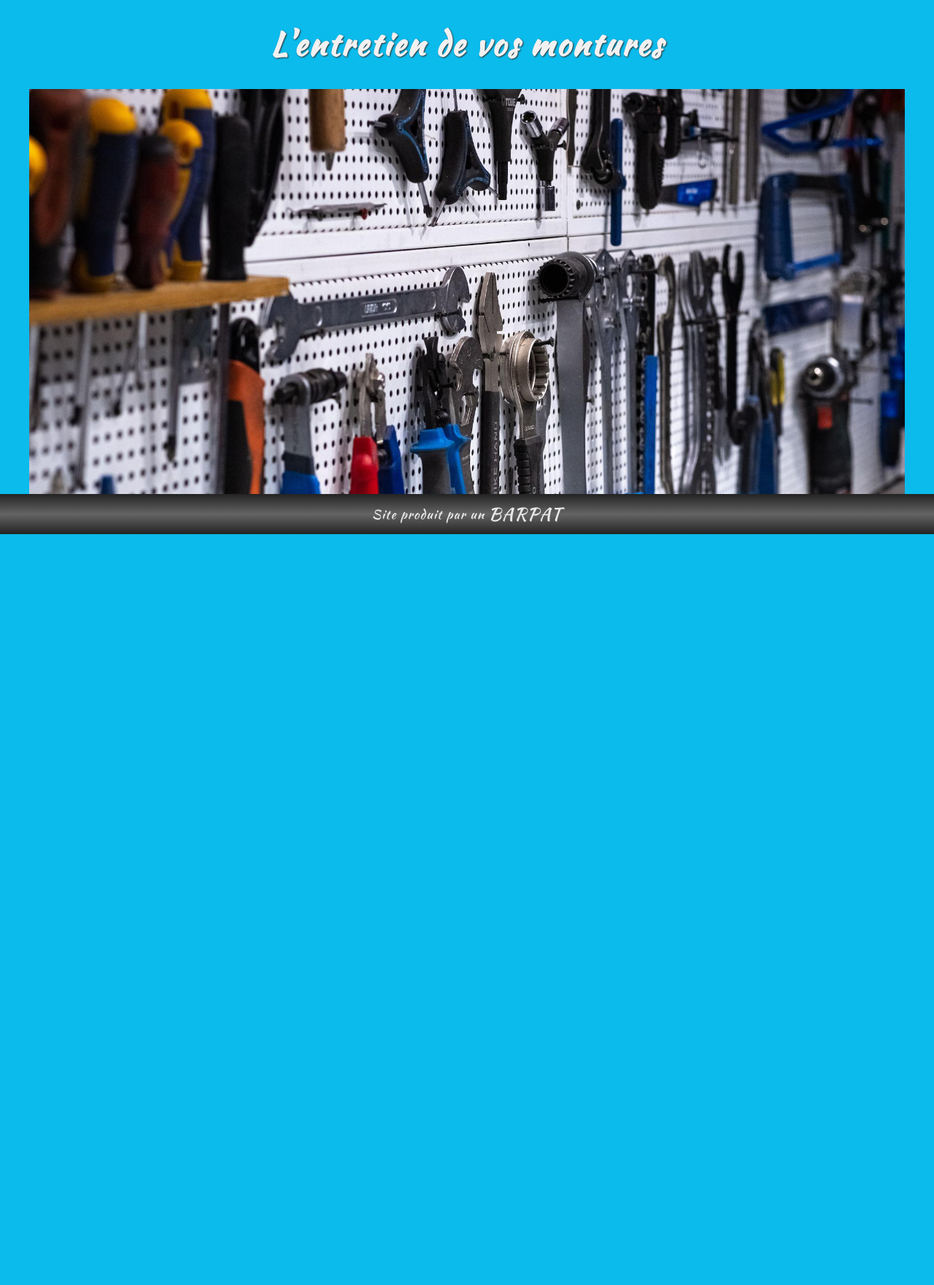
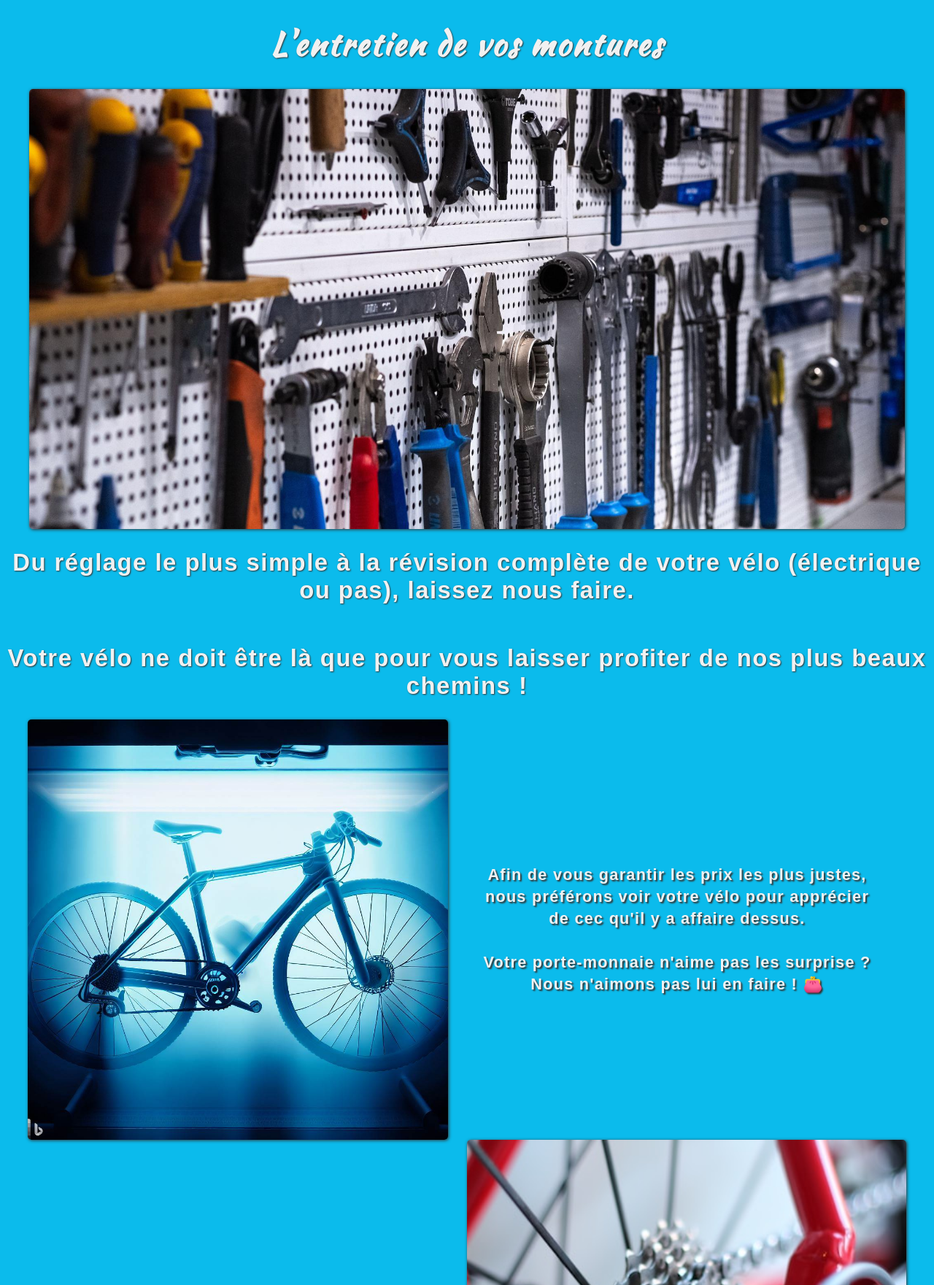
Before and after one commit to ChristopheC-83/velo_expresso_2, a PHP site: template views/pages/visiteur/mecanique.view.php in a window 1280 px wide. Shown: the part 125-1886 px from the top of the page at 73% size. Before the commit the page ends 857 px from the top, so only its background shows below. Run offline with PHP 8.4, Linux system fonts and the light colour scheme; the template is opened without the code that fills it: most values are stand-ins (such as "Sample title", 1, 10 or a date in 2020); some libraries are stand-ins or nearby versions; some web fonts are replaced.

Commit message:
meca rdv OK

```diff
--- a/public/style/pages/_mecanique.scss
+++ b/public/style/pages/_mecanique.scss
@@ -1,8 +1,16 @@
-.pageMecanique{
+.pageMecanique {
+  .enteteMeca {
+    display: flex;
+    justify-content: center;
+    flex-direction: column;
+    img {
+      width: 100%;
+      max-width: 1200px;
+      margin: 0px auto;
+    }
 
-    img{
-        width: 100%;
-        max-width: 1200px;
-        margin: 0 auto;
-    }
 }
+.lastMeca{
+    margin-bottom: 100px;
+}
+}
--- a/public/style/pages/_sorties.scss
+++ b/public/style/pages/_sorties.scss
@@ -12,7 +12,7 @@
 
   img {
     height: 100%;
-    max-width: 40vw;
+    max-width: 50%;
     object-fit: cover;
     border-radius: 5px;
     box-shadow: 1px 1px 4px #333;
@@ -43,7 +43,7 @@
 
   p {
     margin-bottom: 40px;
-    color: #f1f1f1;
+    color: #fff;
     text-shadow: 1px 1px 1px #666;
     line-height: 25px;
   }
@@ -52,7 +52,7 @@
   border-radius: 5px;
   box-shadow: 2px 2px 8px;
   padding: 20px;
-  background-color: #33333333;
+  background-color: #ffffff12;
 
   &:nth-child(2) {
     margin: 0 15px;
--- a/public/style/style.css
+++ b/public/style/style.css
@@ -946,10 +946,18 @@ h3.maps {
     /* transform: rotate(180deg); */
   }
 }
-.pageMecanique img {
+.pageMecanique .enteteMeca {
+  display: flex;
+  justify-content: center;
+  flex-direction: column;
+}
+.pageMecanique .enteteMeca img {
   width: 100%;
   max-width: 1200px;
-  margin: 0 auto;
+  margin: 0px auto;
+}
+.pageMecanique .lastMeca {
+  margin-bottom: 100px;
 }
 
 .cartes_velos {
@@ -1176,7 +1184,7 @@ h3.maps {
 }
 .pageSorties img {
   height: 100%;
-  max-width: 40vw;
+  max-width: 50%;
   -o-object-fit: cover;
      object-fit: cover;
   border-radius: 5px;
@@ -1206,14 +1214,14 @@ h3.maps {
   border-radius: 5px;
   box-shadow: 2px 2px 8px;
   padding: 20px;
-  background-color: rgba(51, 51, 51, 0.2);
+  background-color: rgba(255, 255, 255, 0.0705882353);
 }
 .groupeSorties .nomGroupe {
   font-family: Kaushan script;
 }
 .groupeSorties p {
   margin-bottom: 40px;
-  color: #f1f1f1;
+  color: #fff;
   text-shadow: 1px 1px 1px #666;
   line-height: 25px;
 }
@@ -1260,6 +1268,20 @@ h3.maps {
     margin-bottom: 80px;
   }
 }
+.pageMecanique .enteteMeca {
+  display: flex;
+  justify-content: center;
+  flex-direction: column;
+}
+.pageMecanique .enteteMeca img {
+  width: 100%;
+  max-width: 1200px;
+  margin: 0px auto;
+}
+.pageMecanique .lastMeca {
+  margin-bottom: 100px;
+}
+
 body {
   background-color: #0bbbec;
   color: #333;
--- a/public/style/style.scss
+++ b/public/style/style.scss
@@ -17,6 +17,7 @@
 @import "pages/criteres";
 @import "pages/creation-velo";
 @import "pages/sorties";
+@import "pages/mecanique";
 
 // *{
 //   border : 1px solid violet
--- a/views/pages/visiteur/mecanique.view.php
+++ b/views/pages/visiteur/mecanique.view.php
@@ -1,10 +1,58 @@
-<div class="pageMecanique loc-location">
+<div class="pageMecanique pageSorties">
 
     <h1>L'entretien de vos montures</h1>
 
-    <img src="public/assets/images/mecanique/atelier.jpg" alt="atelier vélo">
+    <div class="enteteMeca">
+        <img src="public/assets/images/mecanique/atelier.jpg" alt="atelier vélo">
 
+        <h2>Du réglage le plus simple à la révision complète de votre vélo (électrique ou pas), laissez nous faire. </h2>
+        <h2>Votre vélo ne doit être là que pour vous laisser profiter de nos plus beaux chemins !</h2>
+    </div>
+
+    <div class="sorties1">
+        <img src="public/assets/images/mecanique/meca1.jpeg" alt="">
+        <h3 class="h3Sorties">Afin de vous garantir les prix les plus justes, nous préférons voir votre vélo pour apprécier de cec qu'il y a affaire dessus. <br><br> Votre porte-monnaie n'aime pas les surprise ? Nous n'aimons pas lui en faire ! 👛</h3>
+
+    </div>
+    <div class="sorties1 sorties2">
+        <h3 class="h3Sorties">Que nous ayons votre pièce, qu'il faille la commander ou que vous la rameniez de chez vous, nous réparons et entretenons votre vélos. <br><br> Ne pensez qu'à votre prochaine sortie ! 😉</h3>
+        <img src="public/assets/images/mecanique/meca2.jpg" alt="">
+
+    </div>
+    <div class="sorties1">
+        <img src="public/assets/images/mecanique/meca3.jpg" alt="">
+        <h3 class="h3Sorties">Entretien de votre fourche, dévoilage de vos roues (oui, on a quelques cailloux dans nos chemin 😅)...<br><br>Confiez nous l'entretien de votre compagnon de sortie. Nous gérons de A à Z !</h3>
+
+    </div>
+
+    <div class="sorties1 sorties2 lastMeca">
+        <h3 class="h3Sorties">Que ce soit le dernier vélo carbone électrique our le vieux vélo de papy qui traine dans son garage depuis 38 ans... <br><br> Ils sont tous les bienvenus à Velo Expresso!💕</h3>
+        <img src="public/assets/images/mecanique/meca4.jpg" alt="">
+
+    </div>
+    <!-- <h2>Les groupes possibles</h2>
+    <div class="groupesSorties">
+        <div class="groupeSorties">
+            <h2 class="nomGroupe">Les Cosi :</h2><br><br><p>Pour une balade conviviale et découvrir ou redécouvrir nos plus beaux parcours avec comme objectif : le plaisir de rouler ensemble.<br><br>Groupe accessible à toutes et tous évidemment ! Vous découvrez ? Laissez vous porter par le groupe !</p>
+        </div>
+
+        <div class="groupeSorties">
+
+            <h2 class="nomGroupe">Les Ristretto :</h2><br><br><p>Un objectif simple => les crampes ! <br><br>Oui, là on cherche à se rentrer dedans. Le goût de l'effort et du challenge physique. Mais toujours avec le sourire et la convivialité !</p>
+        </div>
+
+        <div class="groupeSorties">
+
+            <h2 class="nomGroupe">Les Cafés Frappés :</h2><br><br><p> "il est où le camion pour nous monter ? nous, on veut faire des descentes !!!".<br><br> Bon vous l'avez compris, ici on priorise le débattement, les descentes, les sauts...</p>
+
+        </div>
+    </div>
+    <h3 class="conclusionSortie">Les répartitions se font naturellemnt pour que chacun passe le meilleur moment possible !😜</h3> -->
 
 
 
 </div>
+
+
+
+</div>
```
Also changed, not shown: public/assets/images/mecanique/meca1.jpeg (added), public/assets/images/mecanique/meca2.jpg (added), public/assets/images/mecanique/meca3.jpg (added), public/assets/images/mecanique/meca4.jpg (added), 1 other file.
